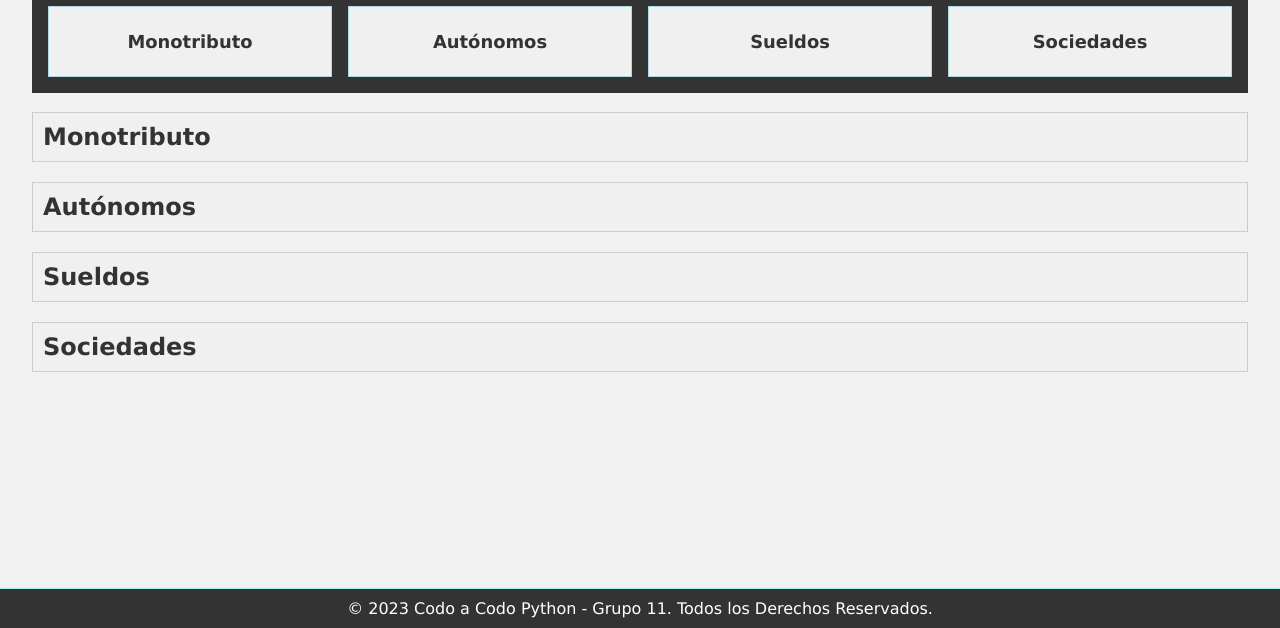
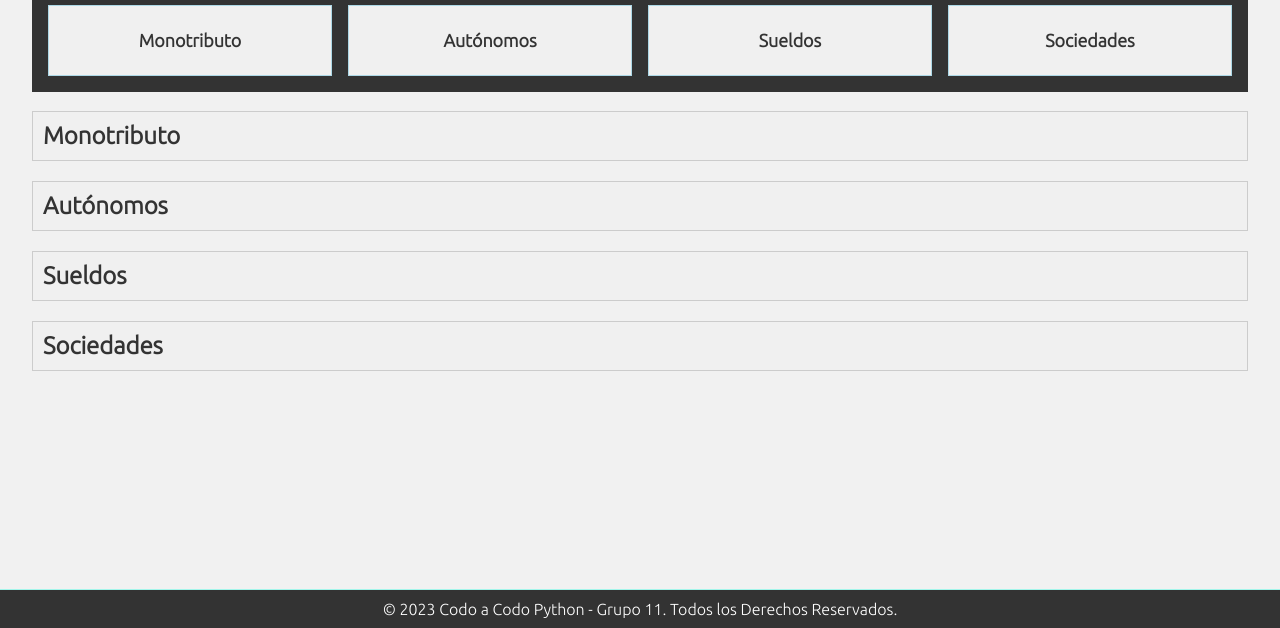
Before and after one commit to VDevoto/23523_Grupo_11.github.io, a plain HTML site: page FAQ.html in a window 1280 px wide. Shown: the part 172-800 px from the top of the page. Drawn offline with Linux system fonts and the light colour scheme.

Commit message:
Update estilos.css

```diff
--- a/estilos.css
+++ b/estilos.css
@@ -1,5 +1,5 @@
 *{
-    font-family: 'Lucida Sans', 'Lucida Sans Regular', 'Lucida Grande', 'Lucida Sans Unicode', Geneva, Verdana, sans-serif;
+    font-family: 'Ubuntu', 'Lucida Sans', 'Lucida Sans Regular', 'Lucida Grande', 'Lucida Sans Unicode', Geneva, Verdana, sans-serif;
 }
 
 /*ETIQUETAS*/
```
